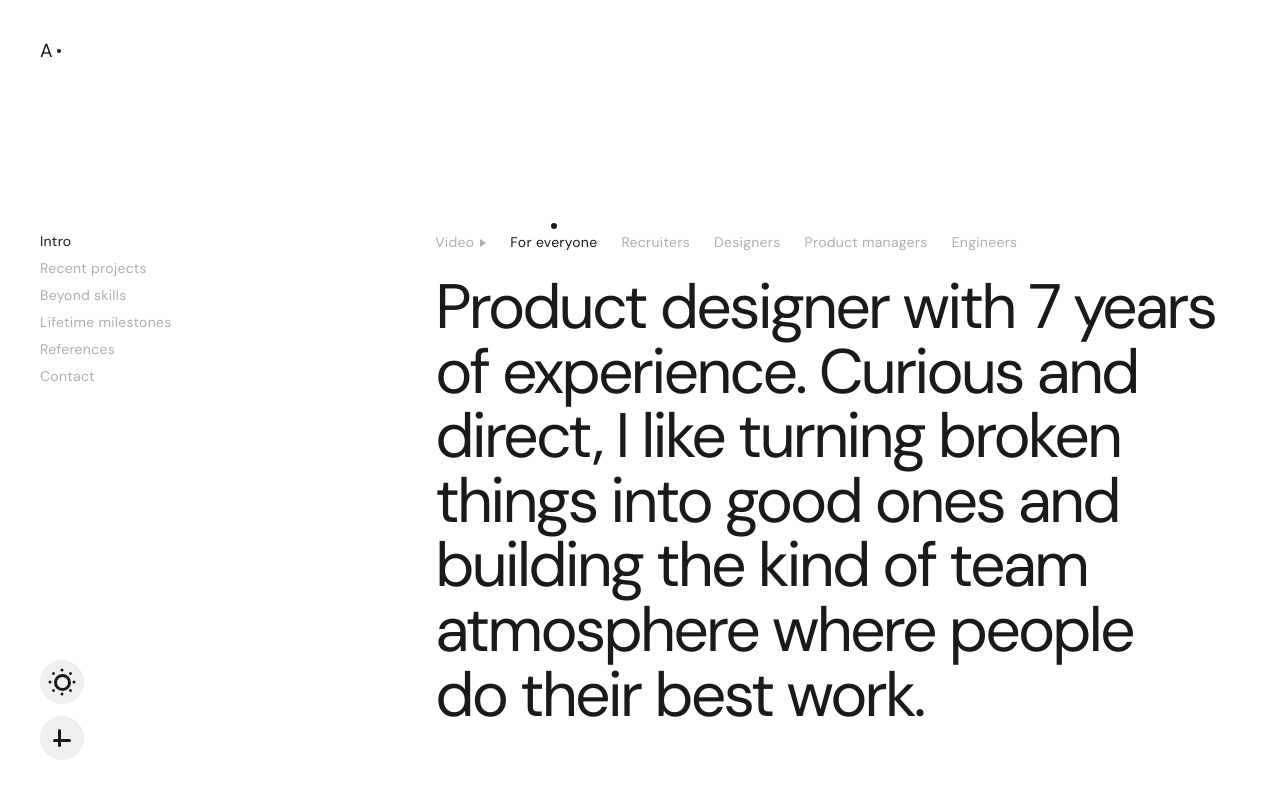
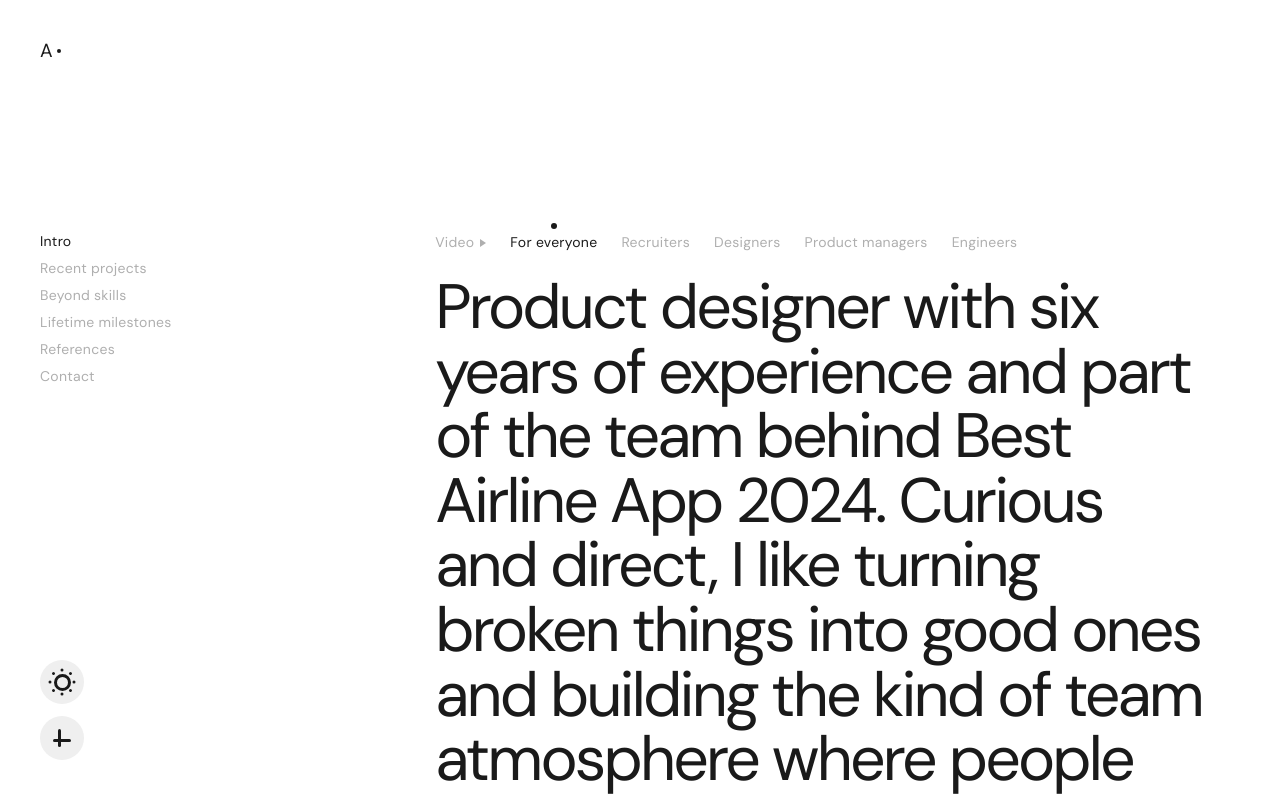
Before and after one commit to agaebox-afk/agamalik, a React (Vite) app: page / in a window 1280 px wide. Shown: the top 797 px of the page. Built offline with nearby package versions, Linux system fonts and the light colour scheme; the HTML template or start-up script is replaced by a standard one.

Commit message:
Update intro bio copy for Recruiters and For everyone

```diff
--- a/src/App.tsx
+++ b/src/App.tsx
@@ -18,10 +18,10 @@
 
 const audienceCopy: Record<string, string[]> = {
   'For everyone': [
-    'Product designer with 7 years of experience. Curious and direct, I like turning broken things into good ones and building the kind of team atmosphere where people do their best work.',
+    'Product designer with six years of experience and part of the team behind Best Airline App 2024. Curious and direct, I like turning broken things into good ones and building the kind of team atmosphere where people do their best work.',
   ],
   Recruiters: [
-    'I’m a product designer with 7 years of experience. Curious, quick to learn and reliable: when I say I’ll do it, it gets done. I use AI thoughtfully and like setting the standards for how a team works with it. I’m looking for a product that needs improving, where I can shape decisions and move metrics. Warsaw-based, open to hybrid, remote or on-site.',
+    'I’m a product designer with six years of experience, part of the team behind Best Airline App 2024. I use AI thoughtfully and like setting the standards for how a team works with it. I’m looking for a product that needs improving, where I can shape decisions and move metrics. Warsaw-based, open to hybrid, remote or on-site.',
   ],
   Designers: [
     'I believe the best teams are built on complementary strengths, not uniformity. I focus on creating a space where every voice is heard, ensuring we look at problems from all angles before committing to a direction.',
```
